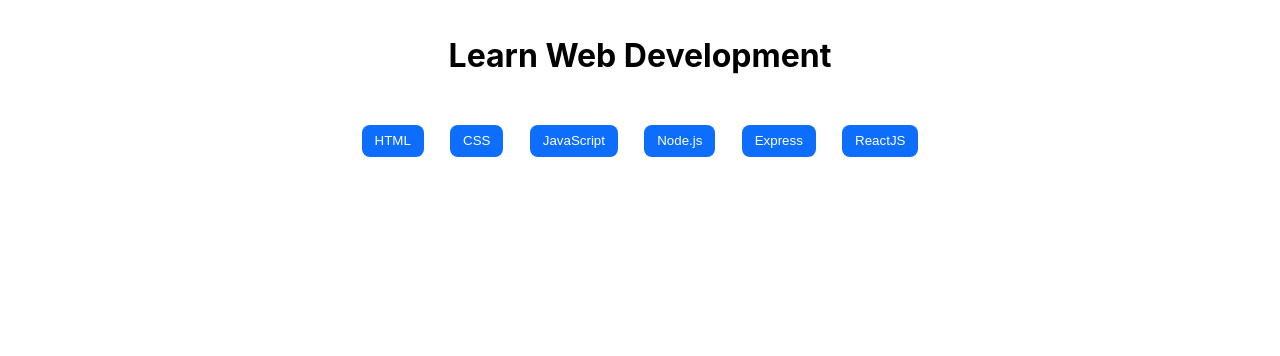
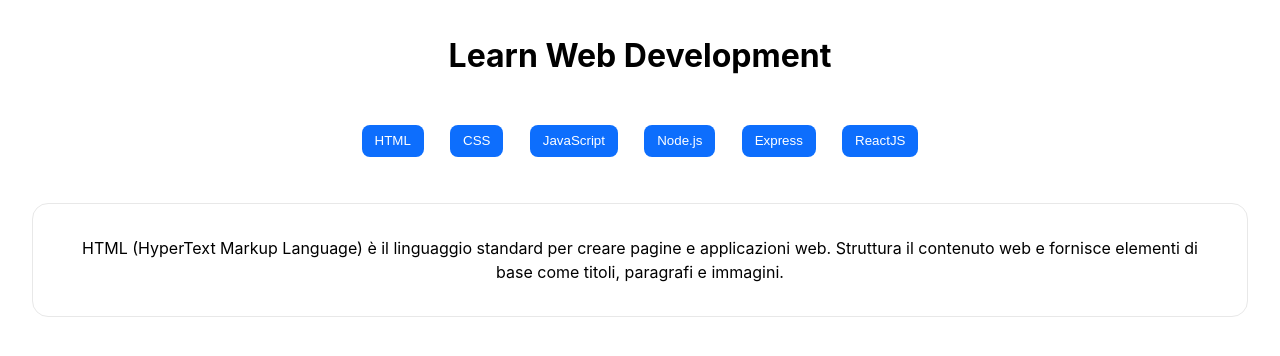
Before and after one commit to antoniorusso2/react-use-state, a React (Vite) app: page / in a window 1280 px wide. Shown: the top 356 px of the page. Built offline with nearby package versions, Linux system fonts and the light colour scheme.

Commit message:
- style for card

```diff
--- a/src/components/Card/Card.jsx
+++ b/src/components/Card/Card.jsx
@@ -1,9 +1,13 @@
-export default function Accordion() {
+/* eslint-disable react/prop-types */
+import style from './Card.module.css';
+
+export default function Card(props) {
+
   return (
 
     <div className="col">
-      <div className="card">
-        {/* {props.text} */}
+      <div className={`${style.card} card`}>
+        {props.text}
       </div>
     </div>
 
--- a/src/components/Card/Card.module.css
+++ b/src/components/Card/Card.module.css
@@ -0,0 +1,6 @@
+.card {
+  margin-top: 2rem;
+  padding: 2rem;
+  border: 1px solid var(--border-color);
+  border-radius: 1rem;
+}
--- a/src/components/MainSection/MainSection.jsx
+++ b/src/components/MainSection/MainSection.jsx
@@ -2,14 +2,14 @@
 import Button from "../Button/Button.jsx";
 import languages from '../../data/languages.js';
 import style from './MainSection.module.css';
-// import Card from '../Card/Card.jsx';
+import Card from '../Card/Card.jsx';
 import { useState } from 'react';
-import Test from "../Test.jsx";
+// import Test from "../Test.jsx";
 
 
 export default function MainSection() {
 
-  const [text, setText] = useState('');
+  const [text, setText] = useState(languages[0].description);
 
   return (
     <main className="main_content">
@@ -31,21 +31,10 @@
                 key={language.id}
                 title={language.title} />
             )}
-
-            {/* {languages.map((language) => {
-              return (
-                <button onClick={() => setText(language.description)} key={language.id}>
-                  {language.title}
-                </button>
-              );
-            })} */}
           </div>
           <div className="col">
-            {/* card con descrizione per ogni banner */}
-            <div className="card">
-              <p>{text}</p>
-            </div>
-            <Test testo={text} />
+            {/* <Test testo={text} /> */}
+            <Card text={text} />
           </div>
         </div>
       </div>
```
